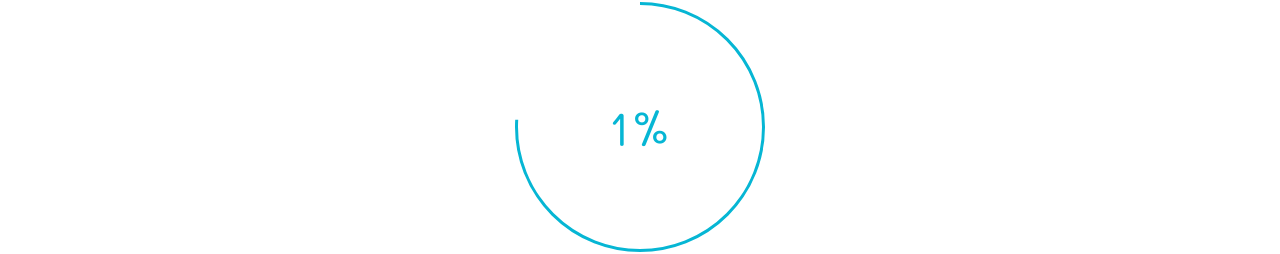
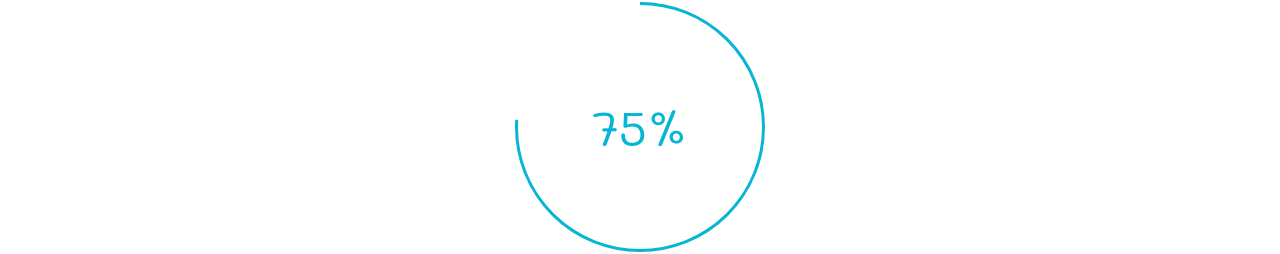
Before and after one commit to S-IR/medito-project, a Next.js app: page / in a window 1280 px wide. Shown: the part 312-566 px from the top of the page. Built offline with nearby package versions, Linux system fonts and the light colour scheme.

Commit message:
please tell me it works x14

```diff
--- a/src/components/homepage/DonationProgress.tsx
+++ b/src/components/homepage/DonationProgress.tsx
@@ -25,6 +25,9 @@ const DonationProgress = () => {
     from: {
       progress: 0,
       opacity: 0, // Initial opacity
+    },
+    to: {
+      progress : 0
     },
 
     config: config.gentle,
@@ -95,9 +98,7 @@ const DonationProgress = () => {
     <div className=" flex flex-col items-center justify-center ">
       <div className="relative">
         <animated.p className="absolute left-1/2 top-1/2 z-10 -translate-x-1/2 -translate-y-1/2 font-handwriting text-5xl text-cyan-500 dark:text-cyan-300">
-          {animationProps.progress.to((p) => `${
-            donationMetadata.target === 0 ? 0: Math.round(p)
-          }%`)}
+          {animationProps.progress.to((p) => `${Math.round(p*100)}%`)}
         </animated.p>
         <svg
           width={diameter}
```
